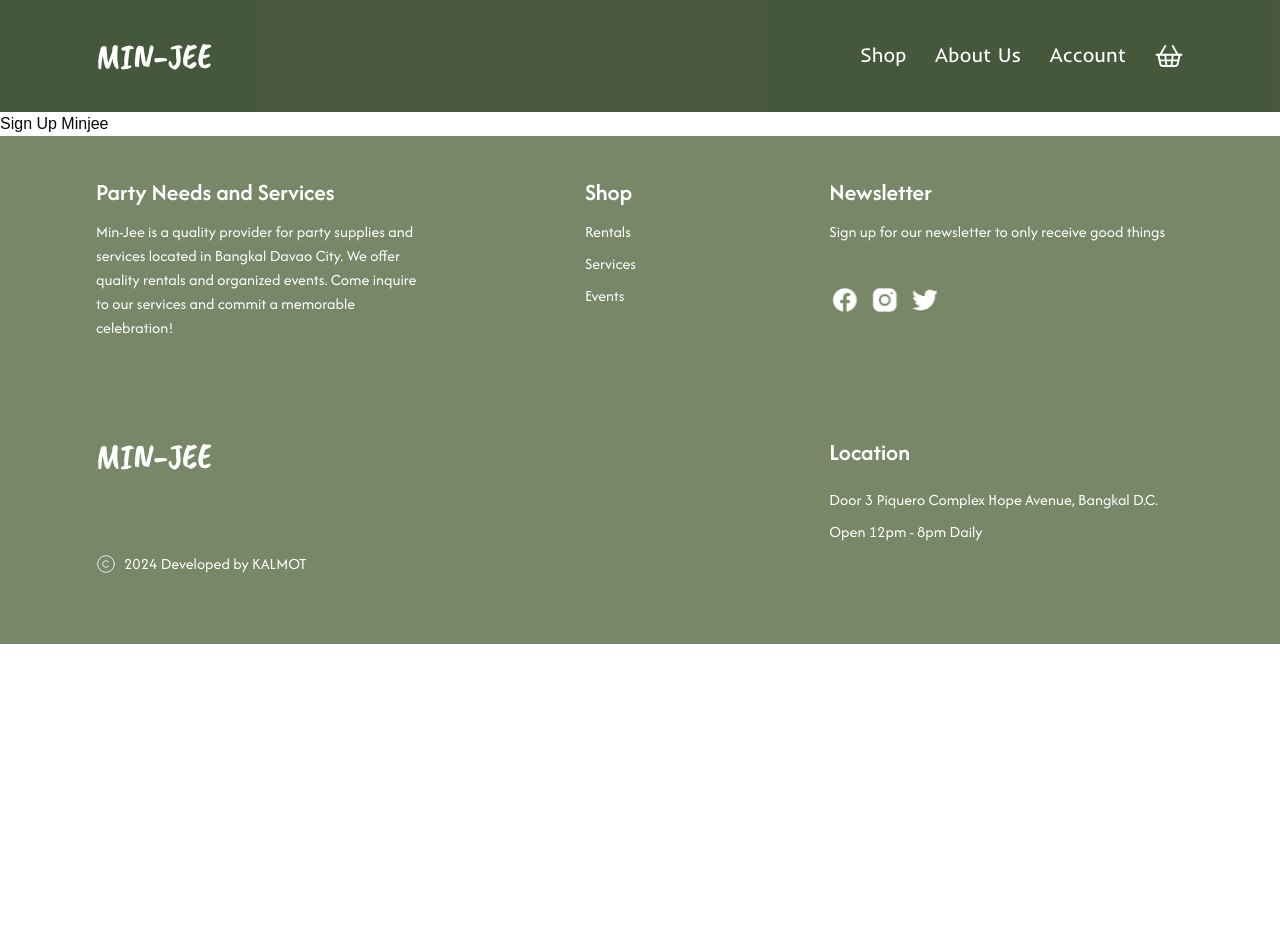
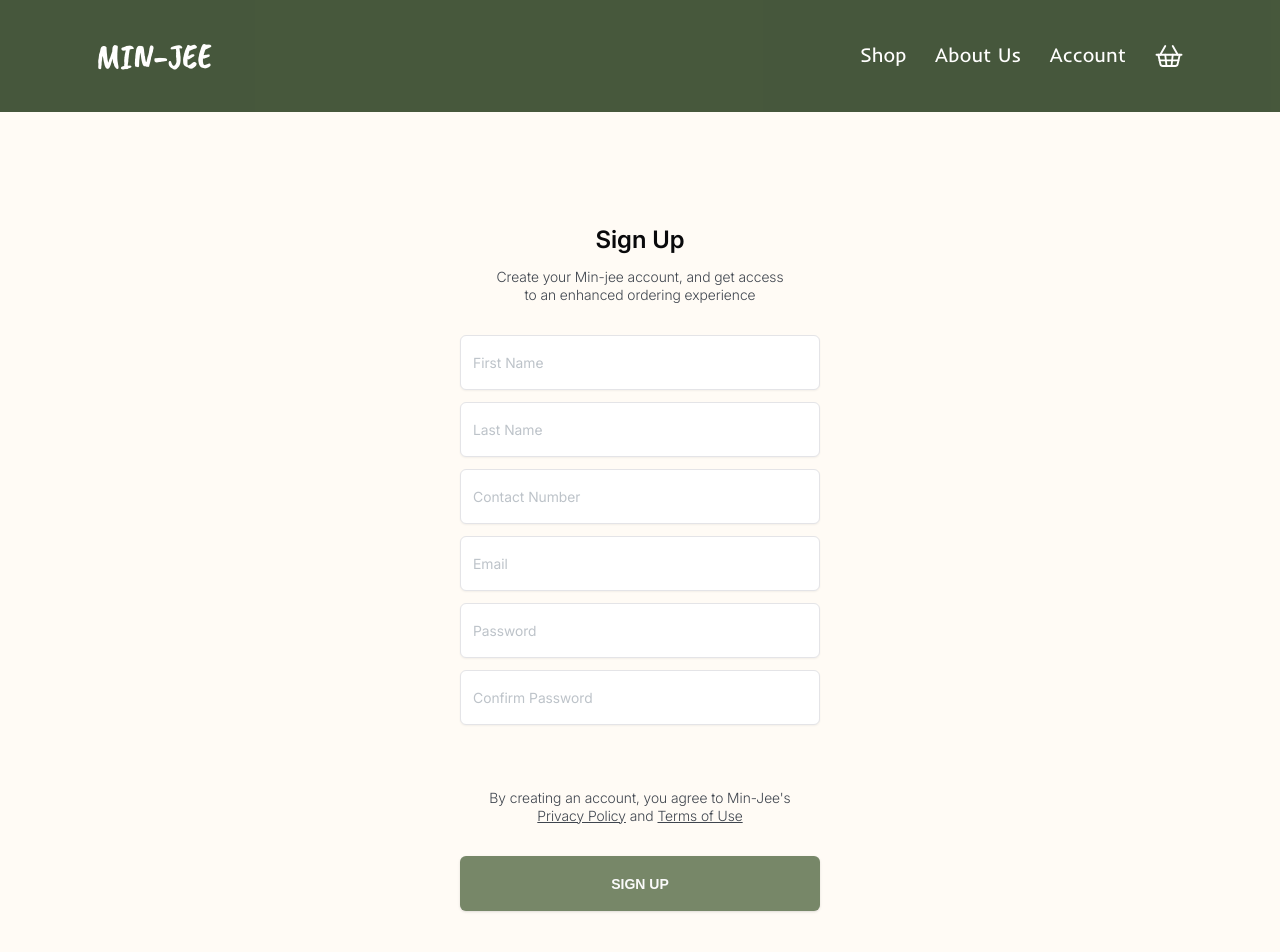
Before and after one commit to ykylejan/Min-Jee, a Next.js app: page /signup in a window 1280 px wide. Shown: the top 952 px of the page. Before the commit the page ends 800 px from the top, so only its background shows below. Built offline with nearby package versions, Linux system fonts and the light colour scheme.

Commit message:
sign up screen complete

```diff
--- a/src/app/globals.css
+++ b/src/app/globals.css
@@ -97,6 +97,10 @@ body {
   font-family: "intersemibold";
   src: url("../assets/Inter_18pt-SemiBold.ttf");
 }
+@font-face {
+  font-family: "interlight";
+  src: url("../assets/Inter_18pt-Light.ttf");
+}
 /* @font-face {
   font-family: "Afacad";
   src: url("../assets/Afacad-Bold.ttf");
--- a/src/app/login/page.tsx
+++ b/src/app/login/page.tsx
@@ -2,14 +2,14 @@ import Footer from "@/components/Footer";
 import Navbar from "@/components/Navbar";
 import { Button } from "@/components/ui/button";
 import { Input } from "@/components/ui/input";
+import Link from "next/link";
 import React from "react";
 
 const page = () => {
     return (
-        <div className="">
+        <div className="bg-[#FFFBF5]">
             <Navbar />
-            <div className="bg-[#FFFBF5]">
-                <div className="flex flex-col justify-center items-center min-h-screen">
+            <div className="flex flex-col justify-center items-center mt-28">
                 <img src="/leaflogo.svg" alt="logo" />
                 <h1 className="font-intersemibold text-2xl mt-8">
                     Log in to Min-Jee
@@ -27,13 +27,16 @@ const page = () => {
                     Continue
                 </Button>
 
-                    <h1 className="font-inter text-[13px] mt-20">
+                <h1 className="font-inter text-[13px] mt-20 mb-28">
                     <span className="text-[#BDC3C9]">
                         Don't have an account?{" "}
                     </span>
-                        <span className="text-[#50A7FF] hover:underline cursor-pointer">Sign up!</span>
+                    <Link href="/signup">
+                        <span className="text-[#50A7FF] hover:underline cursor-pointer">
+                            Sign up!
+                        </span>
+                    </Link>
                 </h1>
-                </div>
             </div>
             <Footer />
         </div>
--- a/src/app/signup/page.tsx
+++ b/src/app/signup/page.tsx
@@ -1,12 +1,70 @@
 import Footer from "@/components/Footer";
 import Navbar from "@/components/Navbar";
+import { Button } from "@/components/ui/button";
+import { Input } from "@/components/ui/input";
+import Link from "next/link";
 import React from "react";
 
 const page = () => {
     return (
-        <div>
+        <div className="bg-[#FFFBF5]">
             <Navbar />
-            Sign Up Minjee
+            <div className="flex flex-col justify-center items-center mt-28">
+                <h1 className="font-intersemibold text-2xl">Sign Up</h1>
+                <h1 className="font-interlight text-sm text-[#3F454E] leading-tight max-w-[300px] text-center mt-3">
+                    Create your Min-jee account, and get access to an enhanced
+                    ordering experience
+                </h1>
+
+                <Input
+                    placeholder="First Name"
+                    className="bg-white  w-[360px] h-[55px] font-inter mt-8 placeholder:text-[#BDC3C9]"
+                />
+                <Input
+                    placeholder="Last Name"
+                    className="bg-white  w-[360px] h-[55px] font-inter mt-3 placeholder:text-[#BDC3C9]"
+                />
+                <Input
+                    placeholder="Contact Number"
+                    className="bg-white  w-[360px] h-[55px] font-inter mt-3 placeholder:text-[#BDC3C9]"
+                />
+                <Input
+                    placeholder="Email"
+                    className="bg-white  w-[360px] h-[55px] font-inter mt-3 placeholder:text-[#BDC3C9]"
+                />
+                <Input
+                    type="password"
+                    placeholder="Password"
+                    className="bg-white w-[360px] h-[55px] font-inter mt-3 placeholder:text-[#BDC3C9]"
+                />
+                <Input
+                    type="password"
+                    placeholder="Confirm Password"
+                    className="bg-white w-[360px] h-[55px] font-inter mt-3 placeholder:text-[#BDC3C9]"
+                />
+
+                <h1 className="font-interlight text-sm text-[#3F454E] leading-tight max-w-[350px] text-center mt-16">
+                    By creating an account, you agree to Min-Jee's {" "}
+                    <span className="underline hover:font-bold cursor-pointer">Privacy Policy</span>
+                    {" "} and {" "}
+                    <span className="underline hover:font-bold cursor-pointer">Terms of Use</span>
+                </h1>
+
+                <Button className="bg-[#778768] w-[360px] h-[55px] font-bold mt-8">
+                    SIGN UP
+                </Button>
+
+                <h1 className="font-inter text-[13px] mt-20 mb-28">
+                    <span className="text-[#BDC3C9]">
+                        Already have an account?{" "}
+                    </span>
+                    <Link href="/login">
+                        <span className="text-[#50A7FF] hover:underline cursor-pointer">
+                            Log In.
+                        </span>
+                    </Link>
+                </h1>
+            </div>
             <Footer />
         </div>
     );
--- a/tailwind.config.ts
+++ b/tailwind.config.ts
@@ -61,6 +61,7 @@ export default {
 			afacadsemibold: ["afacadsemibold", "sans-serif"],
 			inter: ["inter"],
 			intersemibold: ["intersemibold"],
+			interlight: ["interlight"],
 		},
   		borderRadius: {
   			lg: 'var(--radius)',
```
Also changed, not shown: src/assets/Inter_18pt-Light.ttf (added). Lines whose indentation alone changed are shown as unchanged.
